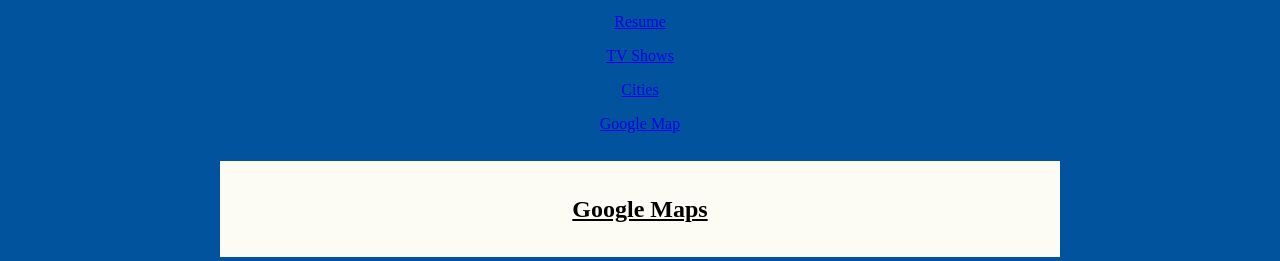
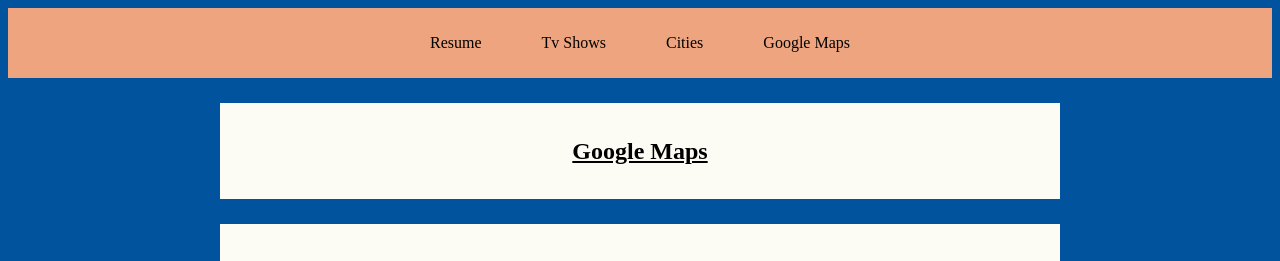
Before and after one commit to ebills27/project3, a plain HTML site: page map.html in a window 1280 px wide. Shown: the top 261 px of the page. Drawn offline with Linux system fonts and the light colour scheme.

Commit message:
Update map.html

```diff
--- a/map.html
+++ b/map.html
@@ -27,17 +27,20 @@
 
     </style>
   </head>
-  <body>
-    <nav>
-      <div id="main-menu">
-        <ul id="main-container">
-          <li><a href=<"index.html">Resume</a></li>
-          <li><a href=<"tv.html">TV Shows</a></li>
-          <li><a href=<"cities.html">Cities</a></li>
-          <li><a href=<"map.html">Google Map</a></li>
-        </ul>
-      </div>
-    </nav>
+  <header>
+    <nav id="main-navbar">
+    <div id="navbar-container">
+    <div class="content">
+  <ul>
+    <li><a href="index.html">Resume</a></li>
+    <li><a href="tv.html">Tv Shows</a></li>
+    <li><a href="cities.html">Cities</a></li>
+    <li><a href="map.html">Google Maps</a></li>
+  </ul>
+  </div>
+  </div>
+  </nav>
+  </header>
     <section id="title">
       <h1>Google Maps</h1>
     </section>
```
